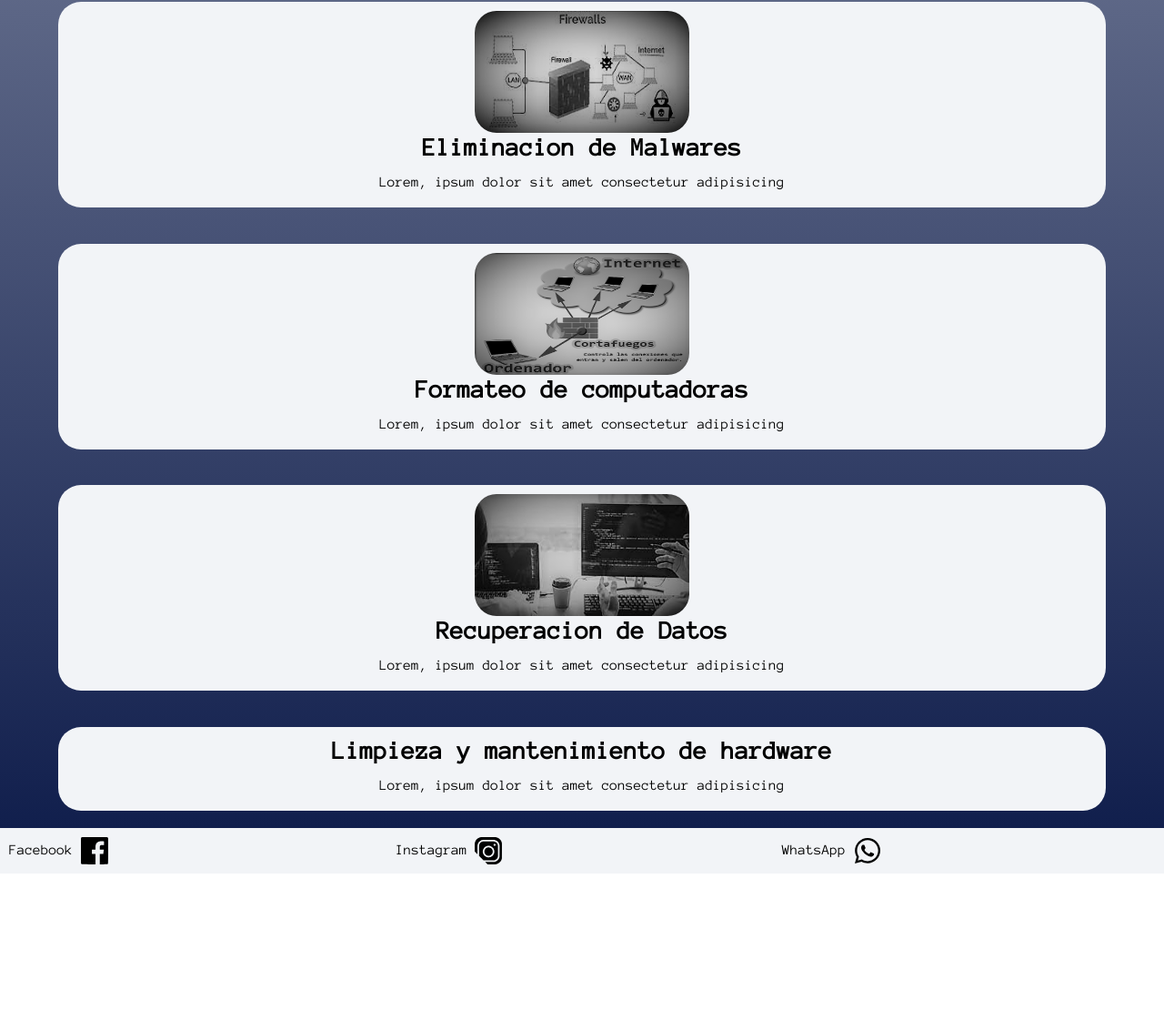
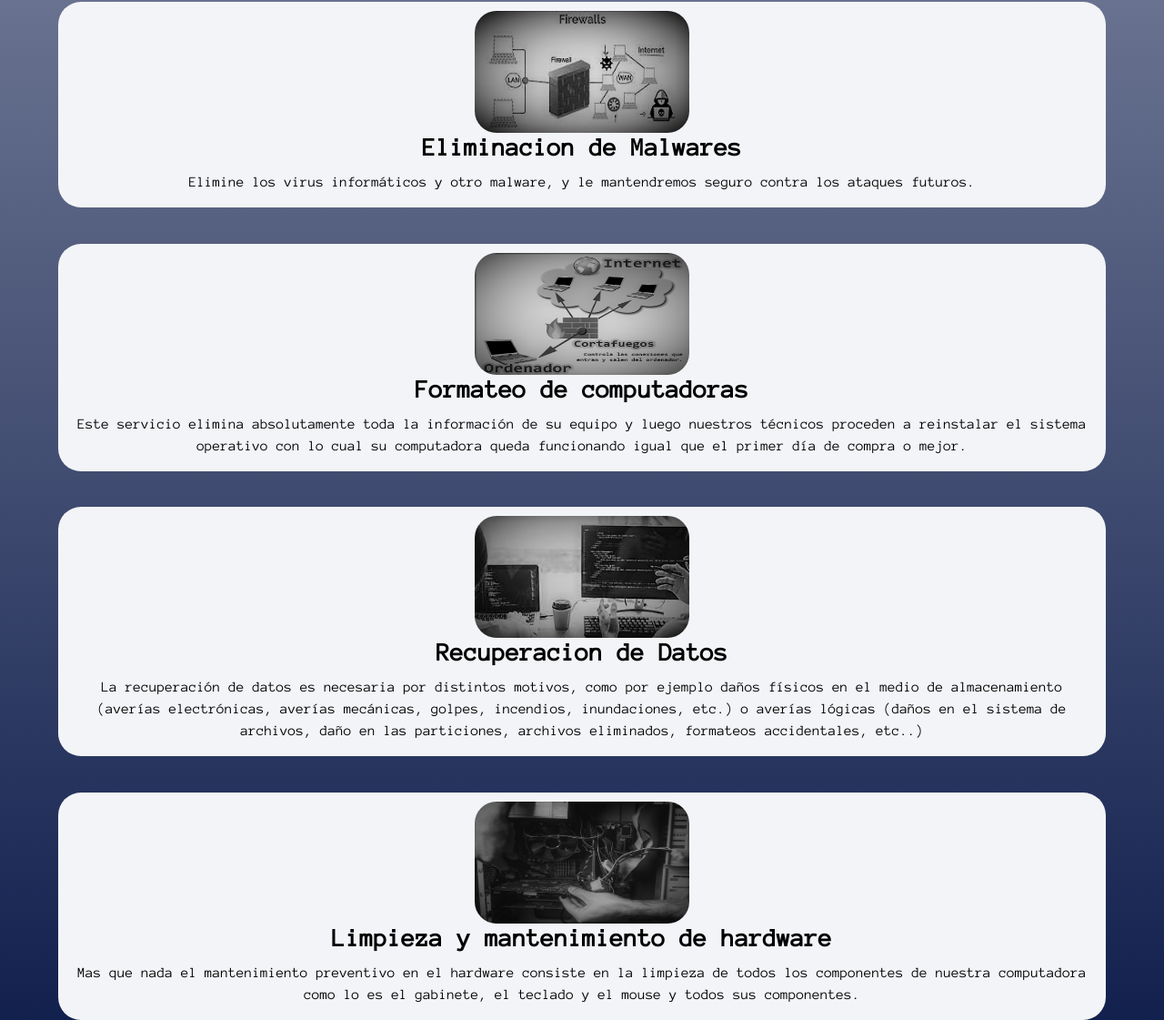
Before and after one commit to nahueldefazio/skydiverSystems, a plain HTML site: page ventanas/pc.html in a window 1280 px wide. Shown: the part 1923-3044 px from the top of the page at 91% size. Before the commit the page ends 2883 px from the top, so only its background shows below. Drawn offline with nearby package versions, Linux system fonts and the light colour scheme.

Commit message:
Adicion de imagenes y texto
Agrege imagenes a los articles restantes y los respectivos textos que estaban con "Lorem"

```diff
--- a/ventanas/pc.html
+++ b/ventanas/pc.html
@@ -78,27 +78,28 @@
             <article class="Article1">
                 <img class="imagenArticulo" src="../Imagenes/Chequeo%20de%20Firewall%203.jpg" alt="pc" >
                 <h3 class="articulo__titulo">Eliminacion de Malwares</h3>
-                <p class="articulo__parrafo">Lorem, ipsum dolor sit amet consectetur adipisicing</p>
+                <p class="articulo__parrafo"> Elimine los virus informáticos y otro malware, y le mantendremos seguro contra los ataques futuros.</p>
             </article>
         </div>
         <div class="col-3 articulo">
             <article class="Article2">
                 <img class="imagenArticulo" src="../Imagenes/chequeo%20de%20Firewall2.png" alt="pc 2" >
                 <h3 class="articulo__titulo">Formateo de computadoras</h3>
-                <p class="articulo__parrafo">Lorem, ipsum dolor sit amet consectetur adipisicing</p>
+                <p class="articulo__parrafo">Este servicio elimina absolutamente toda la información de su equipo y luego nuestros técnicos proceden a reinstalar el sistema operativo con lo cual su computadora queda funcionando igual que el primer día de compra o mejor.</p>
             </article>
         </div>
         <div class="col-3 articulo">
             <article class="Article3">
                 <img class="imagenArticulo" src="../Imagenes/Chequeo%20de%20Firewall.jpg" alt="pc 3" >
                 <h3 class="articulo__titulo">Recuperacion de Datos</h3>
-                <p class="articulo__parrafo">Lorem, ipsum dolor sit amet consectetur adipisicing</p>
+                <p class="articulo__parrafo">La recuperación de datos es necesaria por distintos motivos, como por ejemplo daños físicos en el medio de almacenamiento (averías electrónicas, averías mecánicas, golpes, incendios, inundaciones, etc.) o averías lógicas (daños en el sistema de archivos, daño en las particiones, archivos eliminados, formateos accidentales, etc..)</p>
             </article>
         </div>
         <div class="col-3 articulo">
             <article class="Article4">
+                <img class="imagenArticulo" src="../Imagenes/tipos-de-mantenimiento-informatico.jpg" alt="pc 4" >
                 <h3 class="articulo__titulo">Limpieza y mantenimiento de hardware</h3>
-                <p class="articulo__parrafo">Lorem, ipsum dolor sit amet consectetur adipisicing</p>
+                <p class="articulo__parrafo">Mas que nada el mantenimiento preventivo en el hardware consiste en la limpieza de todos los componentes de nuestra computadora como lo es el gabinete, el teclado y el mouse y todos sus componentes.</p>
             </article>
         </div>
     </div>
```
Also changed, not shown: index.html (+4 -5 lines), ventanas/servidores.html (+5 -4 lines), Imagenes/enfriamiento.jpg (added), Imagenes/tipos-de-mantenimiento-informatico.jpg (added).
